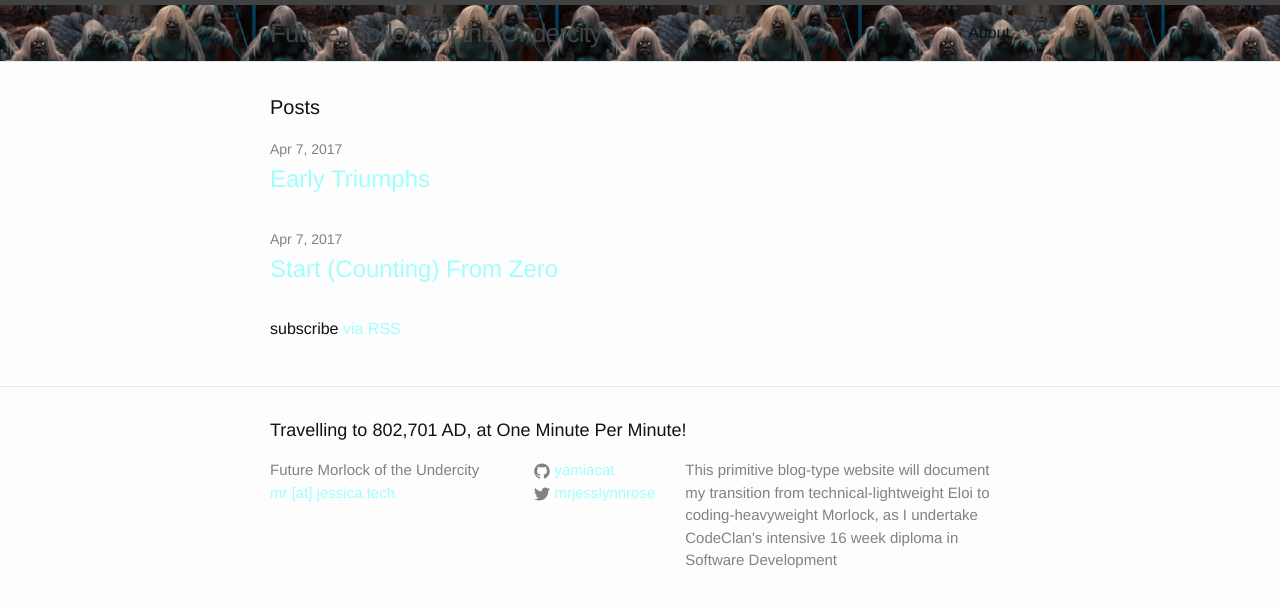
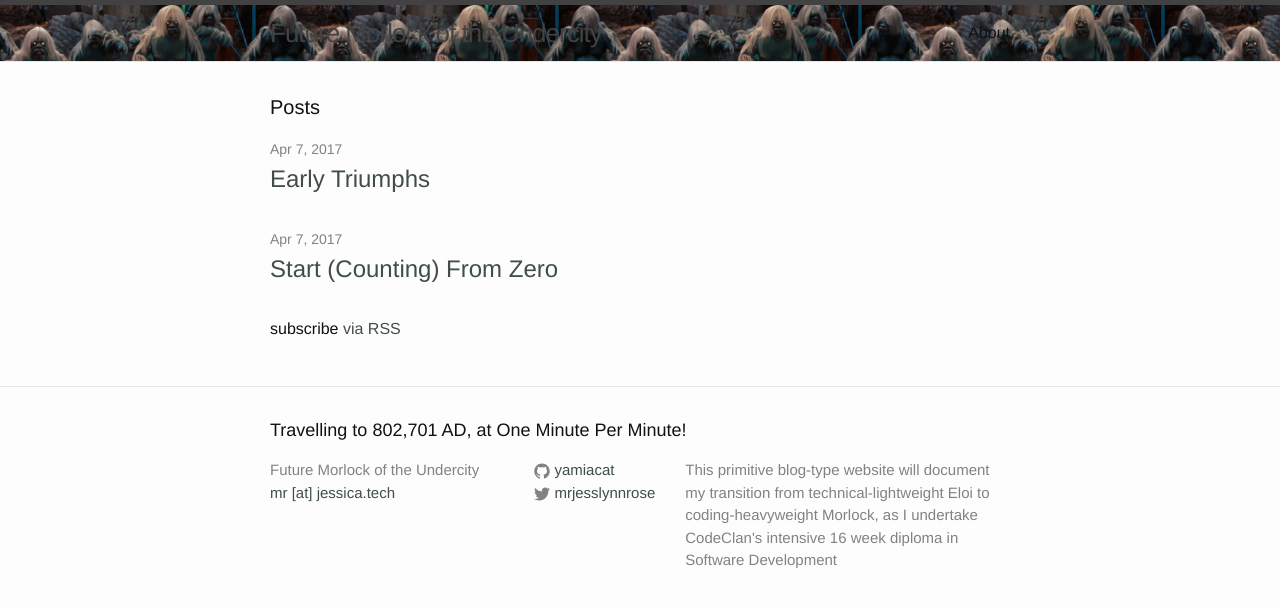
Before and after one commit to yamiacat/yamiacat.github.io, a Jekyll site: the page built from index.html, in a window 1280 px wide. Shown: the top 607 px of the page. Built offline with Jekyll 4.4.1, drawn with Linux system fonts in a browser that asks for light colours.

```diff
--- a/css/main.scss
+++ b/css/main.scss
@@ -16,7 +16,7 @@
 
 $text-color:       #111;
 $background-color: #fdfdfd;
-$brand-color:      #a0fffd;
+$brand-color:      #414c4c;
 
 $grey-color:       #828282;
 $grey-color-light: lighten($grey-color, 40%);
```
